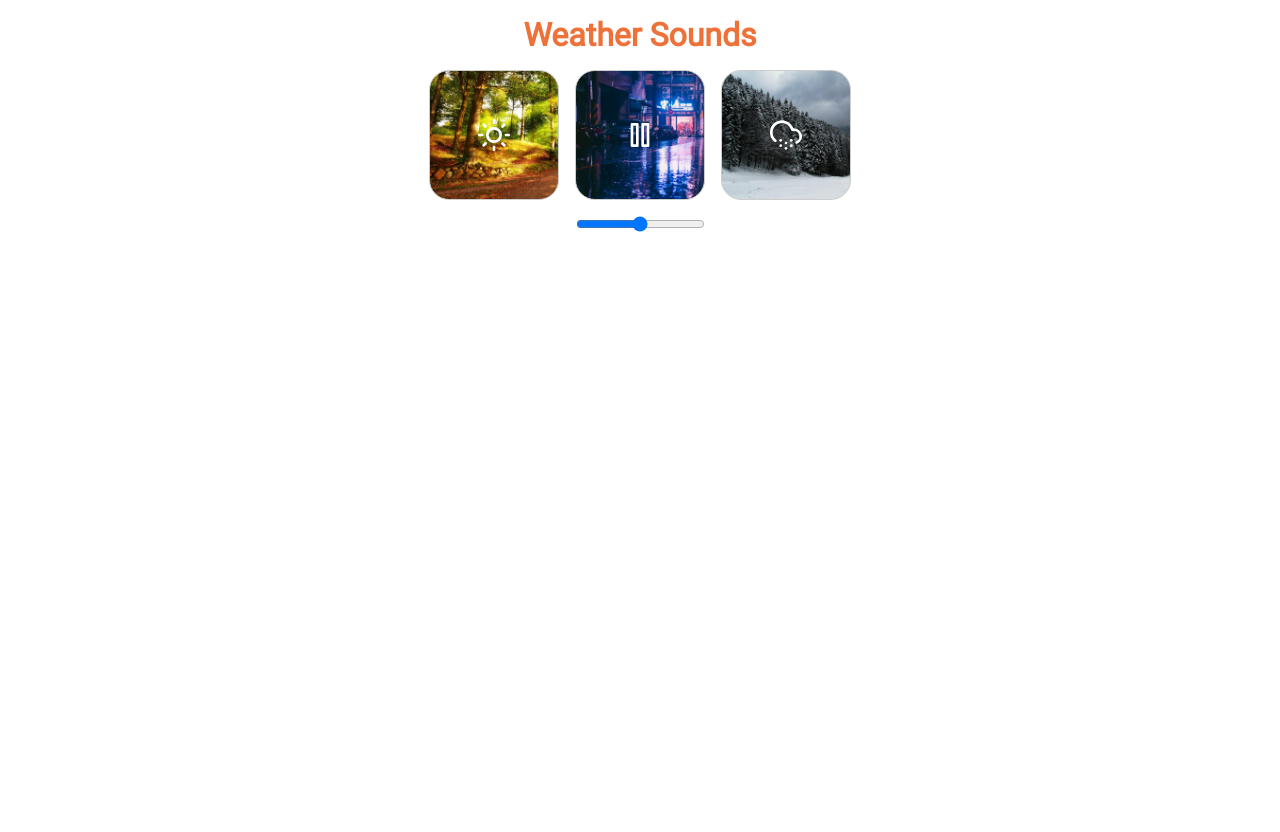
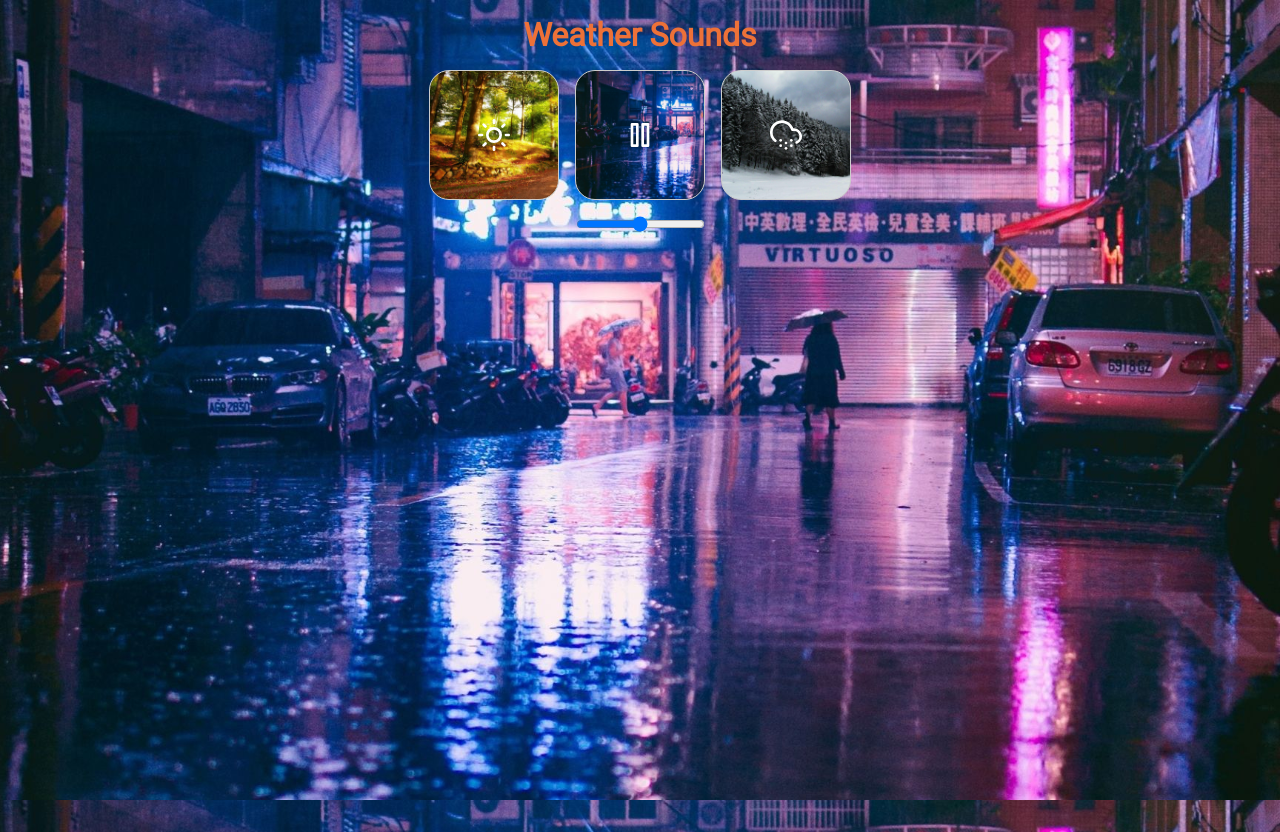
Before and after one commit to Myshgun/weather-sounds, a website built with webpack: page public/index.html in a window 1280 px wide. Both pictures are taken after a click on the element 640 px from the left and 153 px from the top of the page. Before the commit the page ends 800 px from the top, so only its background shows below. Built offline with nearby package versions, Linux system fonts and the light colour scheme; files whose address does not match are found by name.

Commit message:
feat: implement background changer

```diff
--- a/src/index.css
+++ b/src/index.css
@@ -13,6 +13,12 @@ body {
   font-family: "Roboto", sans-serif;
   max-width: 960px;
   margin: 1rem auto;
+  min-height: 100vh;
+  overflow: hidden;
+  background-repeat: no-repeat;
+  background-position: center;
+  background-size: cover;
+  background-attachment: fixed;
 }
 
 h1 {
--- a/src/index.js
+++ b/src/index.js
@@ -6,26 +6,34 @@ const ICON = {
   winter: "./assets/icons/cloud-snow.svg",
 };
 
+const BACKGROUND = {
+  summer: "url('./assets/summer-bg.jpg')",
+  rainy: "url('./assets/rainy-bg.jpg')",
+  winter: "url('./assets/winter-bg.jpg')",
+};
+
+document.body.style.backgroundImage = BACKGROUND.summer;
 const mainBox = document.querySelector("#app");
+
 const audioManager = document.createElement("div");
 audioManager.className = "audio-manager";
 mainBox.append(audioManager);
 
 const summerBox = document.createElement("div");
 summerBox.classList.add("audio-box", "summer");
-summerBox.style.backgroundImage = "url('./assets/summer-bg.jpg')";
+summerBox.style.backgroundImage = BACKGROUND.summer;
 summerBox.innerHTML = `<img src=${ICON.summer} />`;
 audioManager.appendChild(summerBox);
 
 const rainyBox = document.createElement("div");
 rainyBox.classList.add("audio-box", "rainy");
-rainyBox.style.backgroundImage = "url('./assets/rainy-bg.jpg')";
+rainyBox.style.backgroundImage = BACKGROUND.rainy;
 rainyBox.innerHTML = `<img src=${ICON.rainy} />`;
 audioManager.appendChild(rainyBox);
 
 const winterBox = document.createElement("div");
 winterBox.classList.add("audio-box", "winter");
-winterBox.style.backgroundImage = "url('./assets/winter-bg.jpg')";
+winterBox.style.backgroundImage = BACKGROUND.winter;
 winterBox.innerHTML = `<img src=${ICON.winter} />`;
 audioManager.appendChild(winterBox);
 
@@ -34,7 +42,7 @@ let currentPlayingUrl = null;
 let previousAudioBox = null;
 let previousIconLink = null;
 
-function playAudio(audioUrl, targetAudioBox, iconLink) {
+function playAudio(audioUrl, targetAudioBox, iconLink, backgroundImage) {
   if (currentPlayingUrl !== audioUrl) {
     if (activeAudio) {
       activeAudio.pause();
@@ -51,6 +59,7 @@ function playAudio(audioUrl, targetAudioBox, iconLink) {
       });
     currentPlayingUrl = audioUrl;
     targetAudioBox.innerHTML = `<img src="./assets/icons/pause.svg" />`;
+    document.body.style.backgroundImage = backgroundImage;
 
     previousAudioBox = targetAudioBox;
     previousIconLink = iconLink;
@@ -69,13 +78,28 @@ mainBox.addEventListener("click", (event) => {
   const targetAudioBox = event.target.closest(".audio-box");
   switch (targetAudioBox) {
     case summerBox:
-      playAudio("./assets/sounds/summer.mp3", targetAudioBox, ICON.summer);
+      playAudio(
+        "./assets/sounds/summer.mp3",
+        targetAudioBox,
+        ICON.summer,
+        BACKGROUND.summer
+      );
       break;
     case rainyBox:
-      playAudio("./assets/sounds/rain.mp3", targetAudioBox, ICON.rainy);
+      playAudio(
+        "./assets/sounds/rain.mp3",
+        targetAudioBox,
+        ICON.rainy,
+        BACKGROUND.rainy
+      );
       break;
     case winterBox:
-      playAudio("./assets/sounds/winter.mp3", targetAudioBox, ICON.winter);
+      playAudio(
+        "./assets/sounds/winter.mp3",
+        targetAudioBox,
+        ICON.winter,
+        BACKGROUND.winter
+      );
       break;
     default:
       break;
```
